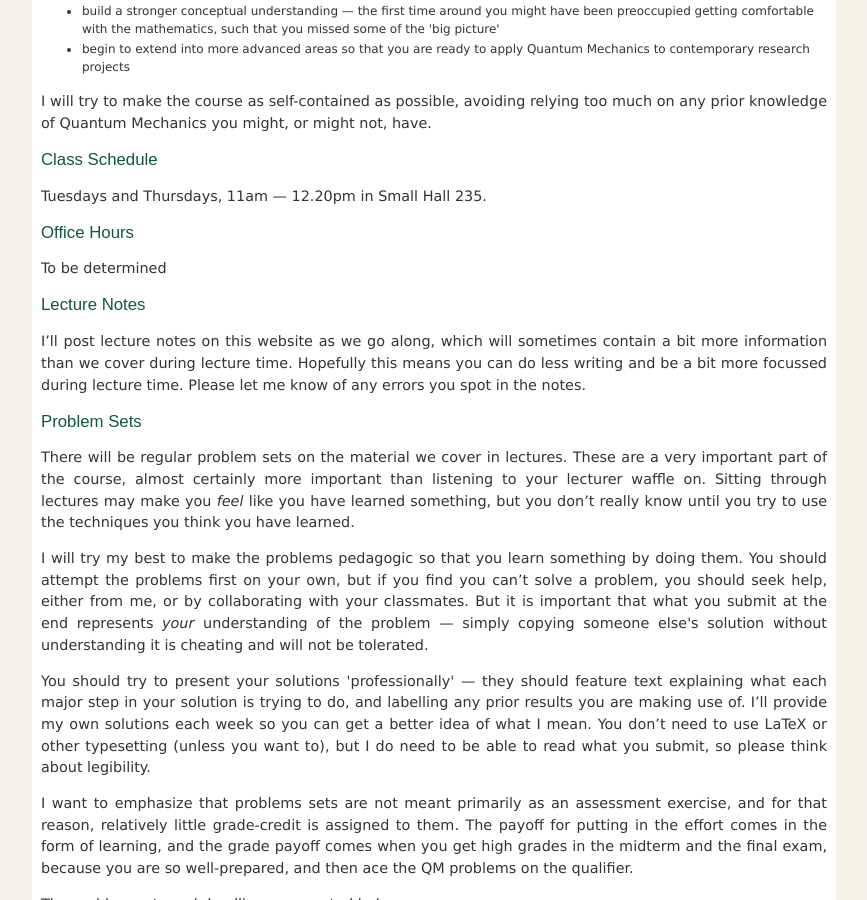
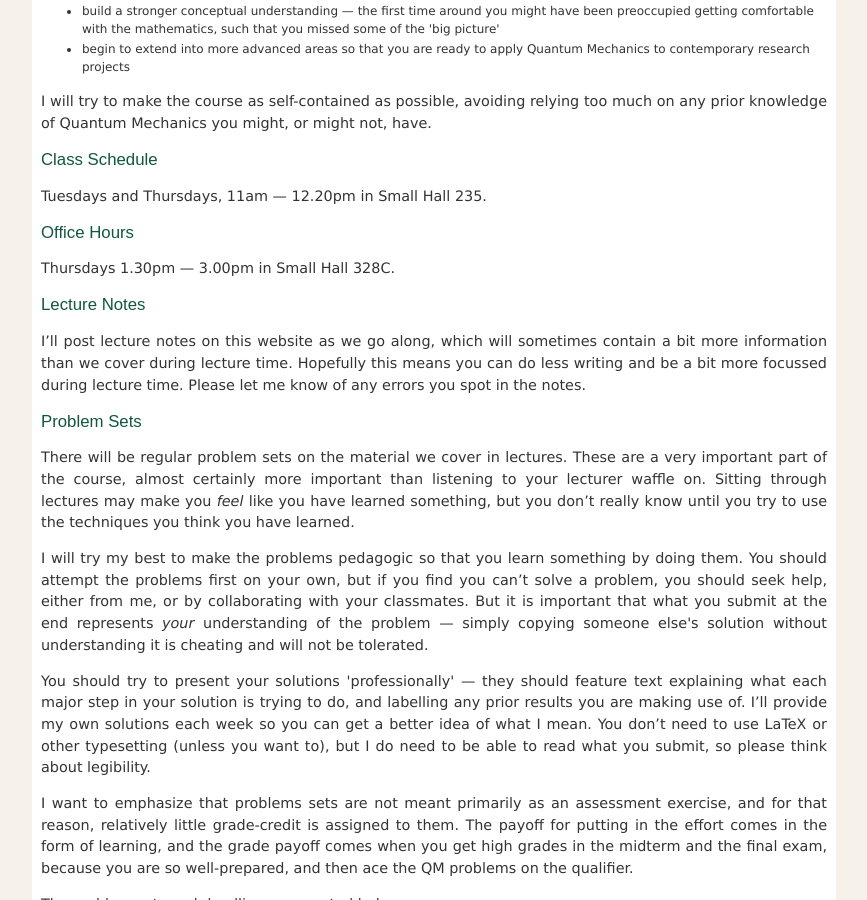
Before and after one commit to jozefdudek/personal_website, a Jekyll site: the page built from Phys621.html, in a window 1280 px wide and 900 px high, scrolled down 424 px. Shown: the whole window, without its empty margins (192-1059 px from the left). Built offline with Jekyll 4.4.1, drawn with Linux system fonts in a browser that asks for light colours.

Commit message:
added office hours

```diff
--- a/Phys621.html
+++ b/Phys621.html
@@ -26,9 +26,8 @@ layout: default
 
 <!-- ============================================== -->
 <h3>Office Hours</h3>
-<p>To be determined</p>
-<!--<p>Tuesdays 3.30pm &mdash; 4.30pm, Thursdays 4.30pm  &mdash; -->
-<!--5.30pm in Small Hall 328C.</p> -->
+<!-- <p>To be determined</p> -->
+<p>Thursdays 1.30pm  &mdash; 3.00pm in Small Hall 328C.</p>
 
 <!-- ============================================== -->
 <h3>Lecture Notes</h3>
```
